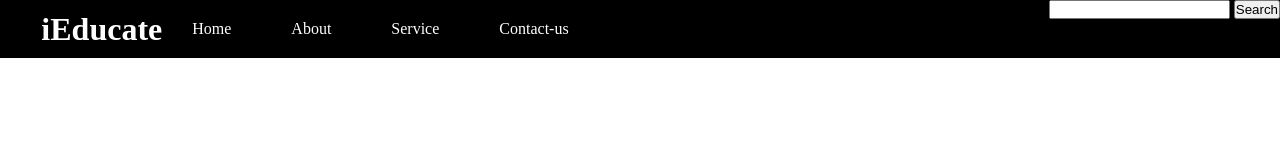
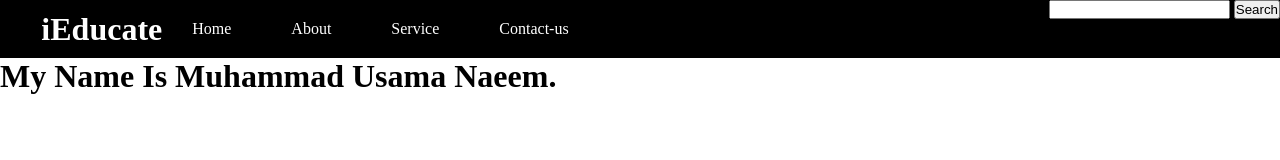
Before and after one commit to Usanaee/iEduacte, a plain HTML site: page index.html in a window 1280 px wide. Drawn offline with Linux system fonts and the light colour scheme.

Commit message:
Add Name

```diff
--- a/index.html
+++ b/index.html
@@ -21,6 +21,7 @@
                 <button class="btn btn-sm">Search</button>
             </div>
         </div>
+        <h1>My Name Is Muhammad Usama Naeem.</h1>
     </header>
 </body>
 </html>
```
